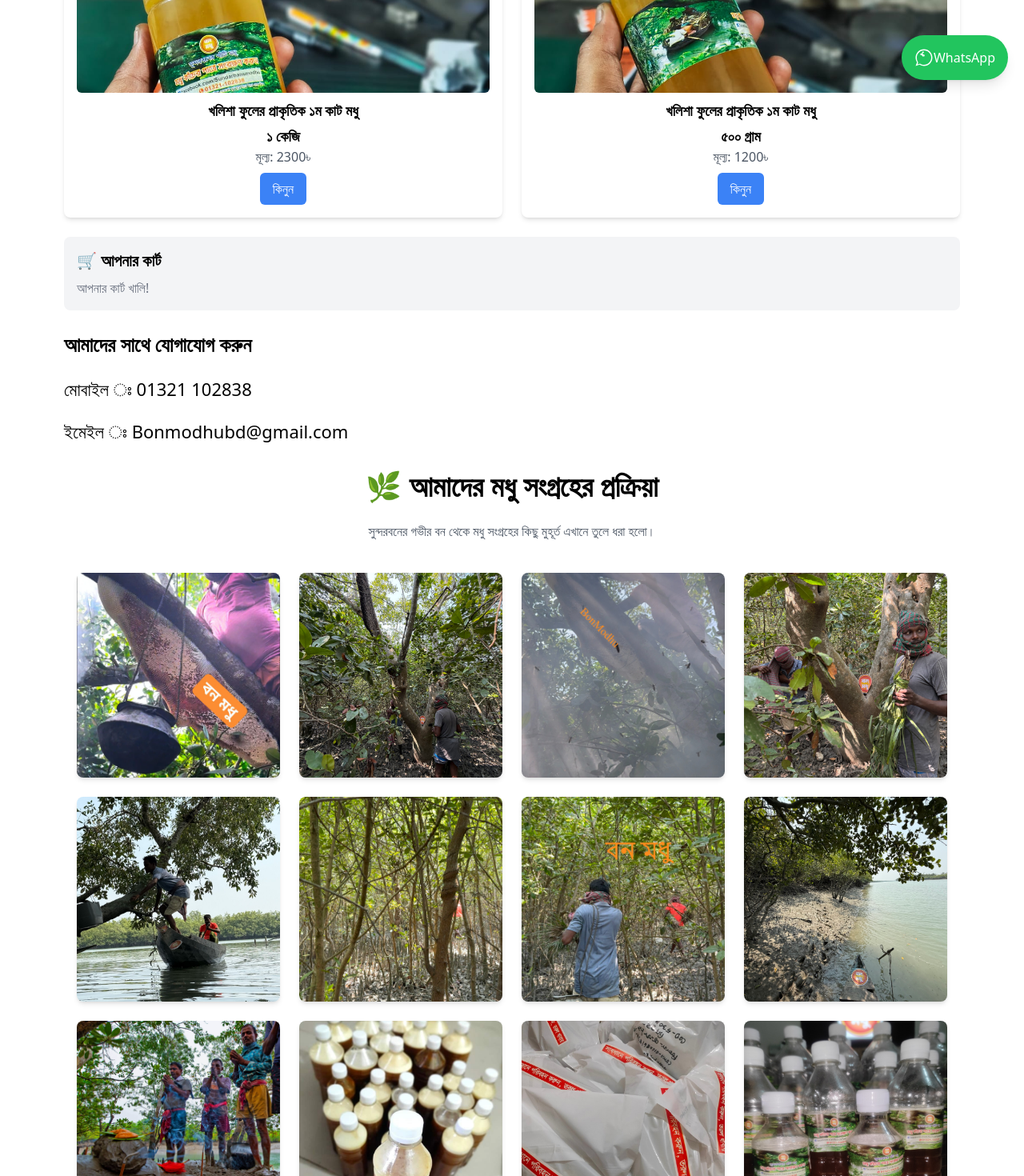
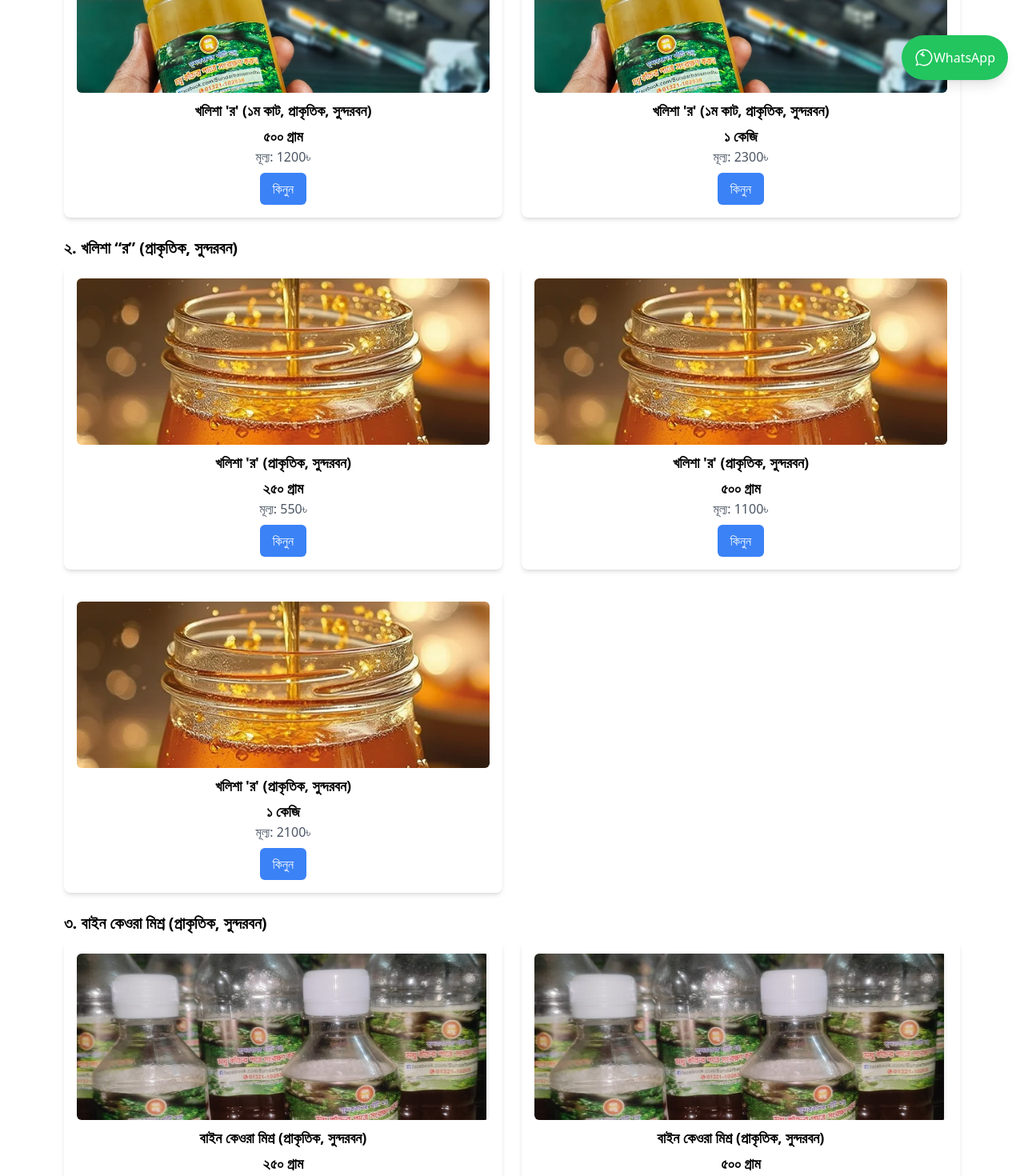
Before and after one commit to Jonymoin/bonmodhu, a React (Vite) app: page / in a window 1280 px wide. Shown: the part 680-2150 px from the top of the page at 80% size. Built offline with nearby package versions, Linux system fonts and the light colour scheme.

Commit message:
new item

```diff
--- a/src/componenets/Home.jsx
+++ b/src/componenets/Home.jsx
@@ -10,10 +10,67 @@ const Home = () => {
   const navigate = useNavigate();
 
   const products = {
-    sundarbans: [
-      { id: 1, name: "খলিশা ফুলের প্রাকৃতিক ১ম কাট মধু", name1: "১ কেজি", images: ["/images/bon1.jpg"], price: 2300 },
-      { id: 2, name: "খলিশা ফুলের প্রাকৃতিক ১ম কাট মধু", name1: "৫০০ গ্রাম", images: ["/images/bon1.2.jpg"], price: 1200 },
-
+    kholisha1stCut: [
+      {
+        id: 1,
+        name: "খলিশা  'র' (১ম কাট, প্রাকৃতিক, সুন্দরবন)",
+        name1: "৫০০ গ্রাম",
+        images: ["/images/bon1.jpg"],
+        price: 1200,
+      },
+      {
+        id: 2,
+        name: "খলিশা  'র' (১ম কাট, প্রাকৃতিক, সুন্দরবন)",
+        name1: "১ কেজি",
+        images: ["/images/bon1.jpg"],
+        price: 2300,
+      },
+    ],
+    kholishaRegular: [
+      {
+        id: 3,
+        name: "খলিশা 'র' (প্রাকৃতিক, সুন্দরবন)",
+        name1: "২৫০ গ্রাম",
+        images: ["/images/honey2.webp"],
+        price: 550,
+      },
+      {
+        id: 4,
+        name: "খলিশা 'র' (প্রাকৃতিক, সুন্দরবন)",
+        name1: "৫০০ গ্রাম",
+        images: ["/images/honey2.webp"],
+        price: 1100,
+      },
+      {
+        id: 5,
+        name: "খলিশা 'র' (প্রাকৃতিক, সুন্দরবন)",
+        name1: "১ কেজি",
+        images: ["/images/honey2.webp"],
+        price: 2100,
+      },
+    ],
+    bainKeora: [
+      {
+        id: 6,
+        name: "বাইন কেওরা মিশ্র (প্রাকৃতিক, সুন্দরবন)",
+        name1: "২৫০ গ্রাম",
+        images: ["/images/mishro.jpg"],
+        price: 350,
+      },
+      {
+        id: 7,
+        name: "বাইন কেওরা মিশ্র (প্রাকৃতিক, সুন্দরবন)",
+        name1: "৫০০ গ্রাম",
+        images: ["/images/mishro.jpg"],
+        price: 700,
+      },
+      {
+        id: 8,
+        name: "বাইন কেওরা মিশ্র (প্রাকৃতিক, সুন্দরবন)",
+        name1: "১ কেজি",
+        images: ["/images/mishro.jpg"],
+        price: 1400,
+      },
     ],
   };
 
@@ -71,6 +128,21 @@ const Home = () => {
     setSelectedZone(e.target.value);
   };
 
+  const ProductCard = ({ item }) => (
+    <article className="bg-white flex flex-col items-center shadow-md rounded-lg p-4 w-full">
+      <img src={item.images[0]} alt={item.name} className="w-full h-40 md:h-52 object-cover rounded-md" />
+      <h3 className="text-lg font-semibold mt-2 text-center">{item.name}</h3>
+      <h3 className="text-lg font-semibold mt-1 text-center">{item.name1}</h3>
+      <p className="text-gray-600 text-center">মূল্য: {item.price}৳</p>
+      <button
+        onClick={() => addToCart(item)}
+        className="mt-2 bg-blue-500 hover:bg-gray-600 text-white px-4 py-2 rounded-md transition"
+      >
+        কিনুন
+      </button>
+    </article>
+  );
+
   return (
     <>
       <div className="bg-green-500 text-center flex flex-col items-center">
@@ -98,28 +170,30 @@ const Home = () => {
       <div className="max-w-6xl mx-auto p-4">
         <h2 className="text-4xl font-bold text-center mb-4">আমাদের সংগ্রহ</h2>
 
-        <h3 className="text-xl font-semibold mt-6 mb-2">🌿 সুন্দরবনের মধু</h3>
+        <h3 className="text-xl font-semibold mt-6 mb-2">১. খলিশা “র” (১ম কাট, প্রাকৃতিক, সুন্দরবন)</h3>
         <div className="grid grid-cols-1 sm:grid-cols-2 gap-6 place-items-center">
-          {products.sundarbans.map((item) => (
-            <article key={item.id} className="bg-white flex flex-col items-center shadow-md rounded-lg p-4 w-full">
-              <img src={item.images[0]} alt={item.name} className="w-full h-40 md:h-52 object-cover rounded-md" />
-              <h3 className="text-lg font-semibold mt-2 text-center">{item.name}</h3>
-              <h3 className="text-lg font-semibold mt-1 text-center">{item.name1}</h3>
-              <p className="text-gray-600 text-center">মূল্য: {item.price}৳</p>
-              <button
-                onClick={() => addToCart(item)}
-                className="mt-2 bg-blue-500 hover:bg-gray-600 text-white px-4 py-2 rounded-md transition"
-              >
-                কিনুন
-              </button>
-            </article>
+          {products.kholisha1stCut.map((item) => (
+            <ProductCard key={item.id} item={item} />
+          ))}
+        </div>
+
+        <h3 className="text-xl font-semibold mt-6 mb-2">২. খলিশা “র” (প্রাকৃতিক, সুন্দরবন)</h3>
+        <div className="grid grid-cols-1 sm:grid-cols-2 gap-6 place-items-center">
+          {products.kholishaRegular.map((item) => (
+            <ProductCard key={item.id} item={item} />
+          ))}
+        </div>
+
+        <h3 className="text-xl font-semibold mt-6 mb-2">৩. বাইন কেওরা মিশ্র (প্রাকৃতিক, সুন্দরবন)</h3>
+        <div className="grid grid-cols-1 sm:grid-cols-2 gap-6 place-items-center">
+          {products.bainKeora.map((item) => (
+            <ProductCard key={item.id} item={item} />
           ))}
         </div>
 
         {/* Cart Section */}
         <div className="mt-6 p-4 bg-gray-100 rounded-lg">
           <h2 className="text-xl font-bold">🛒 আপনার কার্ট</h2>
-
           {cart.length > 0 ? (
             <>
               <ul className="mt-2 space-y-2">
@@ -142,7 +216,6 @@ const Home = () => {
                 ))}
               </ul>
 
-              {/* Delivery Options */}
               <div className="mt-4">
                 <h3 className="text-lg font-semibold mb-2">📦 ডেলিভারি অপশন</h3>
                 <p className="text-sm text-gray-600 mb-2">মোট ওজন: {totalWeight} কেজি</p>
@@ -168,7 +241,6 @@ const Home = () => {
                 </div>
               </div>
 
-              {/* Total Calculation */}
               <div className="mt-4">
                 <div className="flex justify-between">
                   <span>Subtotal:</span>
@@ -184,12 +256,10 @@ const Home = () => {
                 </div>
               </div>
 
-              {/* Checkout Button */}
               <button
                 onClick={() => navigate("/checkout", { state: { cart, totalAmount, deliveryCharge, selectedZone } })}
                 disabled={!selectedZone}
-                className={`mt-4 px-6 py-2 rounded-md w-full text-lg ${selectedZone ? "bg-green-500 hover:bg-green-600 text-white" : "bg-gray-400 text-gray-700 cursor-not-allowed"
-                  }`}
+                className={`mt-4 px-6 py-2 rounded-md w-full text-lg ${selectedZone ? "bg-green-500 hover:bg-green-600 text-white" : "bg-gray-400 text-gray-700 cursor-not-allowed"}`}
               >
                 ✅ কনফার্ম অর্ডার
               </button>
@@ -199,7 +269,6 @@ const Home = () => {
           )}
         </div>
 
-        {/* Contact Info */}
         <div className="space-y-5 text-[22px] mt-6">
           <h3 className="text-[25px] font-semibold">আমাদের সাথে যোগাযোগ করুন</h3>
           <p>মোবাইল ঃ 01321 102838</p>
```
Also changed, not shown: public/images/mishro.jpg (added).
